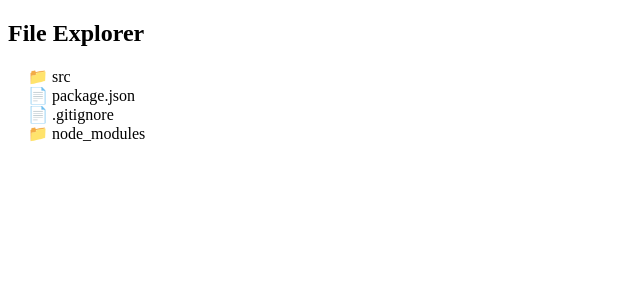
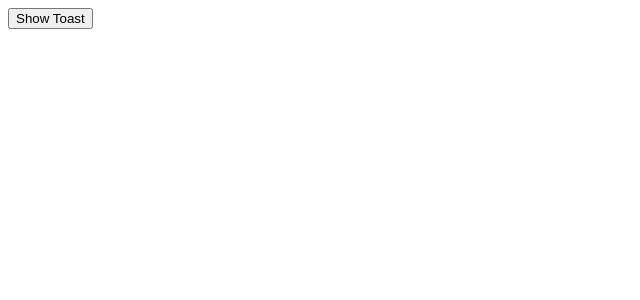
Before and after one commit to Premanshuankit/ReactPractice, a React (Vite) app: page / in a window 1280 px wide. Shown: the top 300 px of the page, without its empty margins (0-640 px from the left). Built offline with nearby package versions, Linux system fonts and the light colour scheme.

Commit message:
added toast

```diff
--- a/src/App.jsx
+++ b/src/App.jsx
@@ -30,6 +30,7 @@ import PaginationWithLoop from "./components/PaginationWithLoop";
 import PaginationWithApi from "./components/PaginationWithApi";
 import PaginationWithApi2 from "./components/PaginationWithApi2";
 import Folder from "./components/Folder";
+import Toast from "./components/Toast";
 
 function App() {
   const [count, setCount] = useState(0);
@@ -50,7 +51,8 @@ function App() {
   }
   return (
     <>
-      <Folder />
+      <Toast />
+      {/* <Folder /> */}
       {/* <PaginationWithApi2 /> */}
       {/* <PaginationWithApi /> */}
       {/* <PaginationWithLoop /> */}
--- /dev/null
+++ b/src/components/Toast.jsx
@@ -0,0 +1,38 @@
+import React, { useState } from "react";
+
+function Toast() {
+    const [showToast, setShowToast] = useState(false);
+
+    function handleClick() {
+
+        setShowToast(true);
+
+        setTimeout(() => {
+            setShowToast(false);
+        }, 2000);
+    }
+
+    return (
+        <>
+            <button onClick={handleClick}>
+                Show Toast
+            </button>
+
+            {showToast && (
+                <div
+                    style={{
+                        position: "fixed",
+                        top: "20px",
+                        right: "20px",
+                        background: "black",
+                        color: "cyan",
+                        padding: "10px",
+                    }}>
+                    Success!
+                </div>
+            )}
+        </>
+    );
+}
+
+export default Toast;
```
